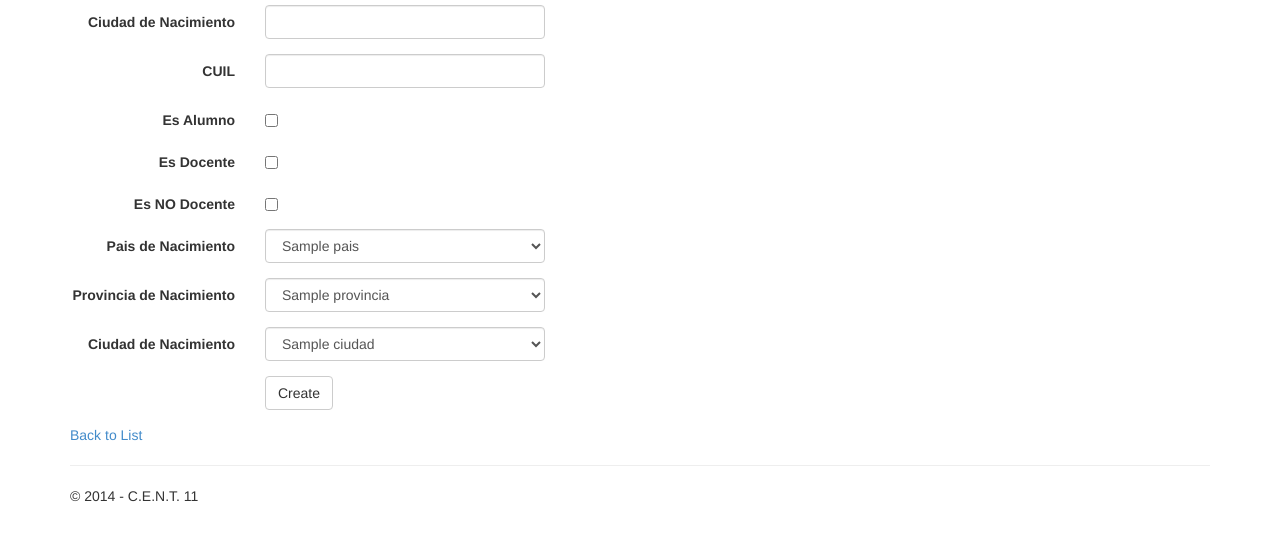
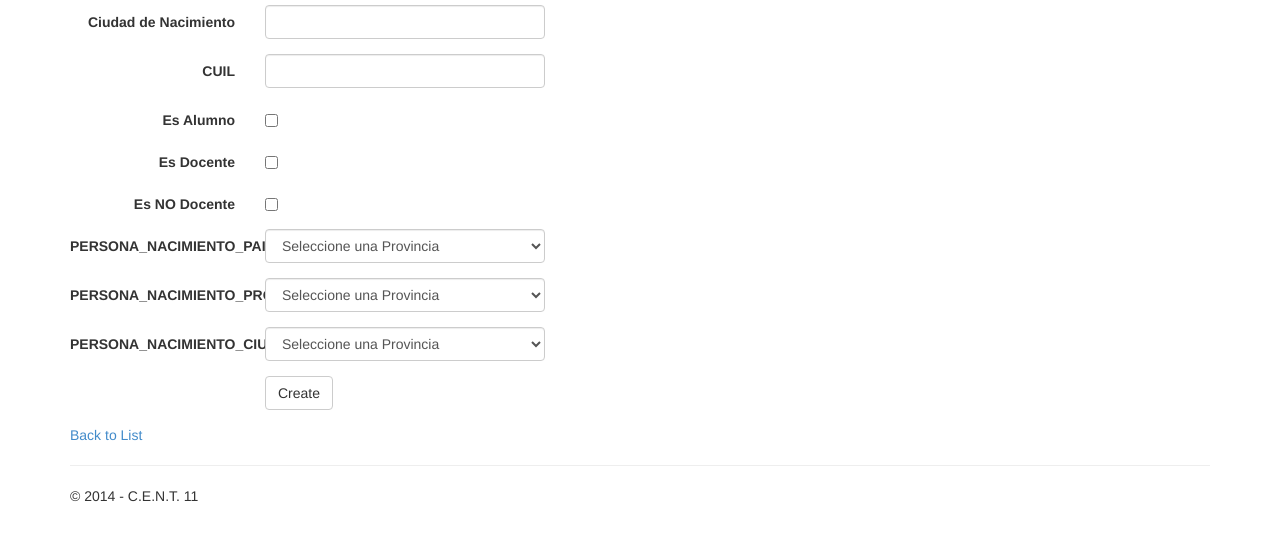
Before and after one commit to orozcotdf/Terciario, an ASP.NET MVC app: page /Personas/Create in a window 1280 px wide. Shown: the part 1100-1636 px from the top of the page. Run offline with ASP.NET Core 8 and stand-ins for ASP.NET MVC 5, Linux system fonts and the light colour scheme; tables that the repository leaves empty hold one stand-in row (values such as "Sample post"); the project's own start-up code is not run, and a stand-in starts its controllers and pages; some libraries are stand-ins or nearby versions.

Commit message:
Valor por defecto en Dropdowns de Localidad, para evitar excepcion

```diff
--- a/ColegioTerciario/Views/Personas/Create.cshtml
+++ b/ColegioTerciario/Views/Personas/Create.cshtml
@@ -187,7 +187,7 @@
             @Html.LabelFor(model => model.PERSONA_ES_ALUMNO, htmlAttributes: new { @class = "control-label col-md-2" })
             <div class="col-md-10">
                 <div class="checkbox">
-                    @Html.CheckBoxFor(model => model.PERSONA_ES_ALUMNO)
+                    @Html.EditorFor(model => model.PERSONA_ES_ALUMNO)
                     @Html.ValidationMessageFor(model => model.PERSONA_ES_ALUMNO, "", new { @class = "text-danger" })
                 </div>
             </div>
@@ -197,7 +197,7 @@
             @Html.LabelFor(model => model.PERSONA_ES_DOCENTE, htmlAttributes: new { @class = "control-label col-md-2" })
             <div class="col-md-10">
                 <div class="checkbox">
-                    @Html.CheckBoxFor(model => model.PERSONA_ES_DOCENTE)
+                    @Html.EditorFor(model => model.PERSONA_ES_DOCENTE)
                     @Html.ValidationMessageFor(model => model.PERSONA_ES_DOCENTE, "", new { @class = "text-danger" })
                 </div>
             </div>
@@ -207,32 +207,32 @@
             @Html.LabelFor(model => model.PERSONA_ES_NODOCENTE, htmlAttributes: new { @class = "control-label col-md-2" })
             <div class="col-md-10">
                 <div class="checkbox">
-                    @Html.CheckBoxFor(model => model.PERSONA_ES_NODOCENTE)
+                    @Html.EditorFor(model => model.PERSONA_ES_NODOCENTE)
                     @Html.ValidationMessageFor(model => model.PERSONA_ES_NODOCENTE, "", new { @class = "text-danger" })
                 </div>
             </div>
         </div>
 
         <div class="form-group">
-            @Html.LabelFor(model => model.PERSONA_NACIMIENTO_PAIS_ID, htmlAttributes: new { @class = "control-label col-md-2" })
+            @Html.LabelFor(model => model.PERSONA_NACIMIENTO_PAIS_ID, "PERSONA_NACIMIENTO_PAIS_ID", htmlAttributes: new { @class = "control-label col-md-2" })
             <div class="col-md-10">
-                @Html.DropDownList("PERSONA_NACIMIENTO_PAIS_ID", null, htmlAttributes: new { @class = "form-control" })
+                @Html.DropDownList("PERSONA_NACIMIENTO_PAIS_ID", null, "Seleccione una Provincia", htmlAttributes: new { @class = "form-control" })
                 @Html.ValidationMessageFor(model => model.PERSONA_NACIMIENTO_PAIS_ID, "", new { @class = "text-danger" })
             </div>
         </div>
 
         <div class="form-group">
-            @Html.LabelFor(model => model.PERSONA_NACIMIENTO_PROVINCIA_ID, htmlAttributes: new { @class = "control-label col-md-2" })
+            @Html.LabelFor(model => model.PERSONA_NACIMIENTO_PROVINCIA_ID, "PERSONA_NACIMIENTO_PROVINCIA_ID", htmlAttributes: new { @class = "control-label col-md-2" })
             <div class="col-md-10">
-                @Html.DropDownList("PERSONA_NACIMIENTO_PROVINCIA_ID", null, htmlAttributes: new { @class = "form-control" })
+                @Html.DropDownList("PERSONA_NACIMIENTO_PROVINCIA_ID", null, "Seleccione una Provincia", htmlAttributes: new { @class = "form-control" })
                 @Html.ValidationMessageFor(model => model.PERSONA_NACIMIENTO_PROVINCIA_ID, "", new { @class = "text-danger" })
             </div>
         </div>
 
         <div class="form-group">
-            @Html.LabelFor(model => model.PERSONA_NACIMIENTO_CIUDAD_ID, htmlAttributes: new { @class = "control-label col-md-2" })
+            @Html.LabelFor(model => model.PERSONA_NACIMIENTO_CIUDAD_ID, "PERSONA_NACIMIENTO_CIUDAD_ID", htmlAttributes: new { @class = "control-label col-md-2" })
             <div class="col-md-10">
-                @Html.DropDownList("PERSONA_NACIMIENTO_CIUDAD_ID", null, htmlAttributes: new { @class = "form-control" })
+                @Html.DropDownList("PERSONA_NACIMIENTO_CIUDAD_ID", null, "Seleccione una Provincia", htmlAttributes: new { @class = "form-control" })
                 @Html.ValidationMessageFor(model => model.PERSONA_NACIMIENTO_CIUDAD_ID, "", new { @class = "text-danger" })
             </div>
         </div>
```
